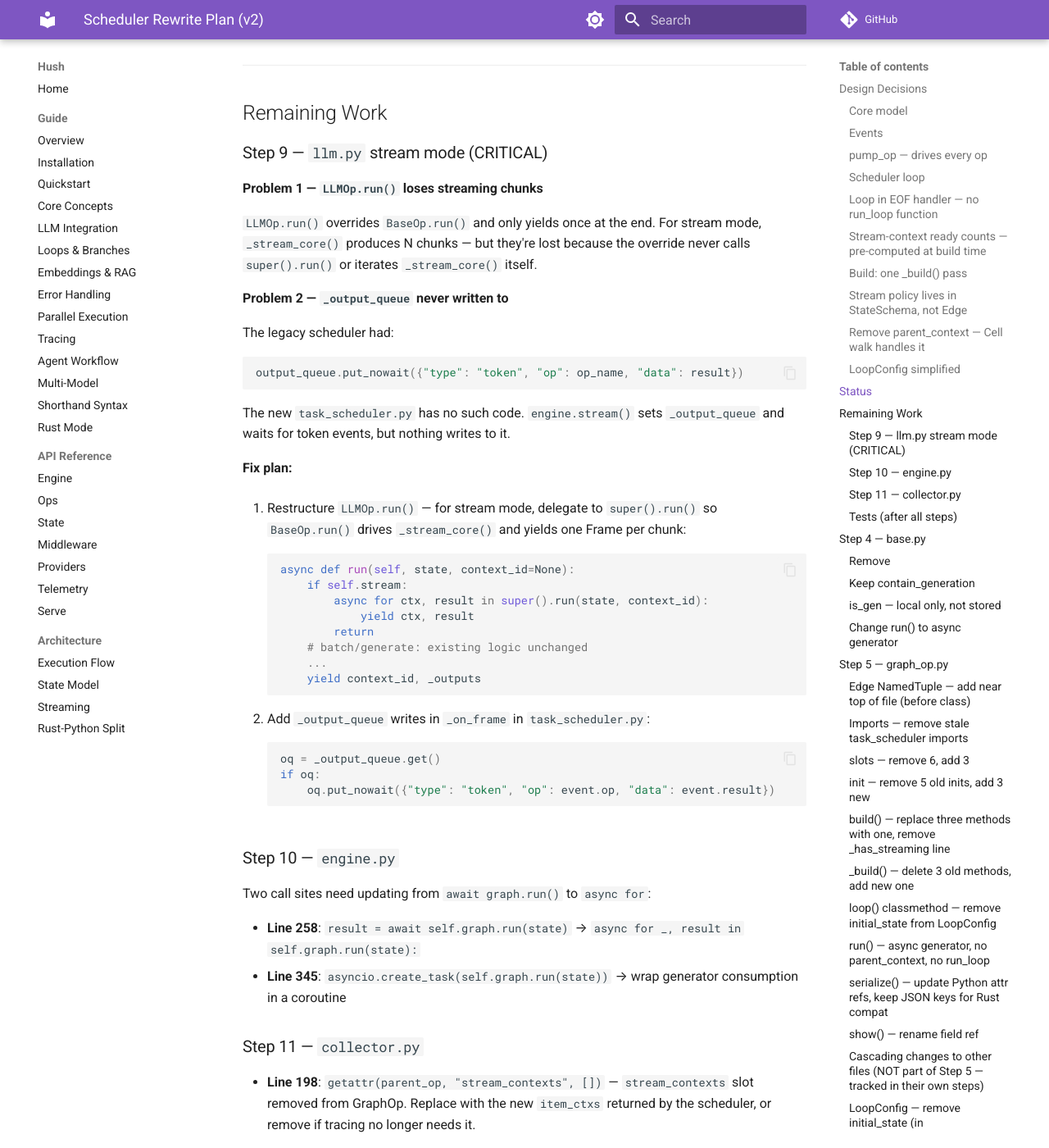
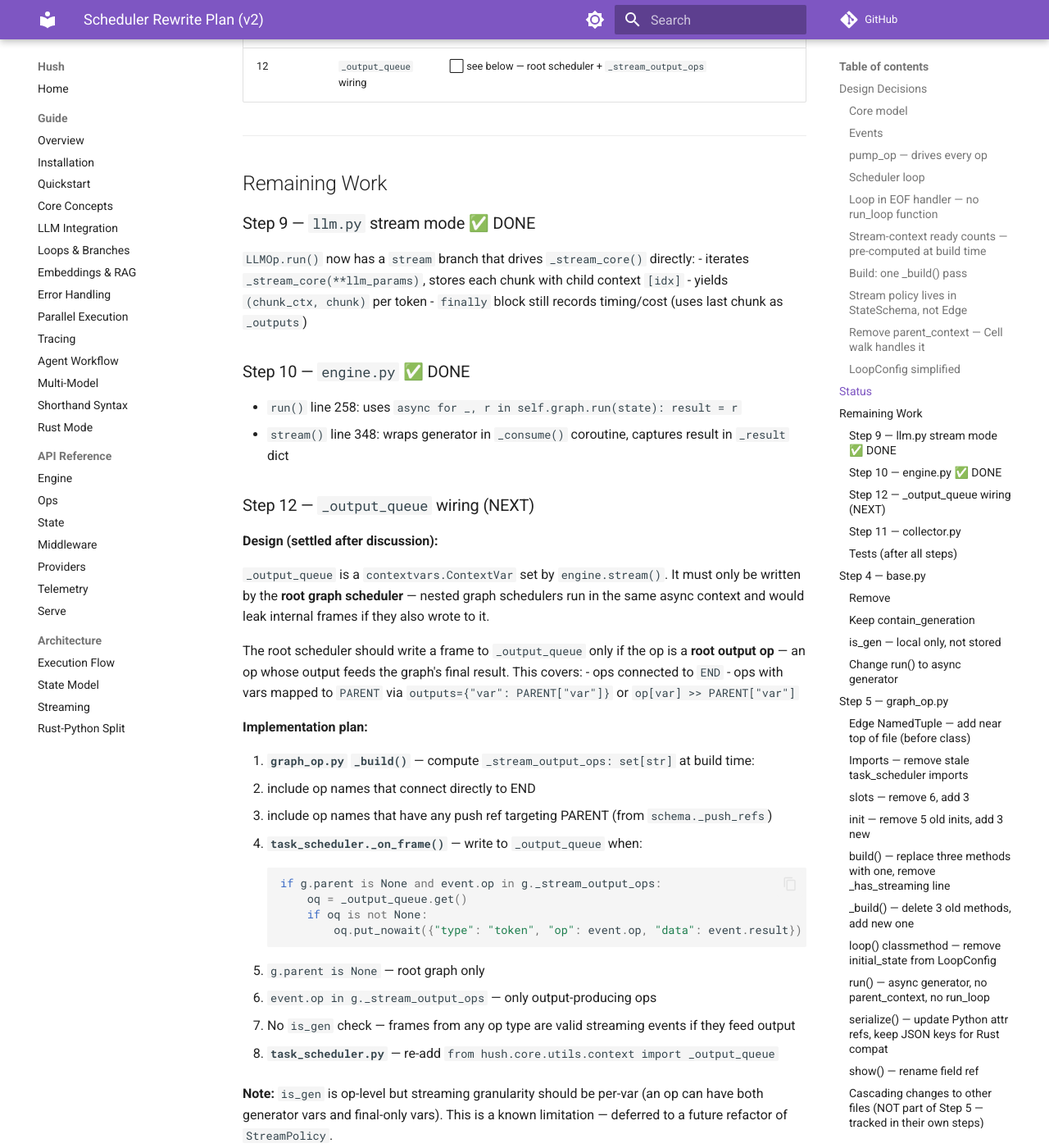
Before and after one commit to batman1m2001-cyber/Operonx, an MkDocs documentation site: the page built from docs/architecture/scheduler-rewrite.md, in a window 1280 px wide and 1400 px high, scrolled down 4593 px. Shown: the whole window at 82% size. Built offline with MkDocs 1.6.1 and Material for MkDocs 9.7.7, drawn with Linux system fonts in a browser that asks for light colours; comment, search, counter and statistics services are not loaded; some of the changed text lies outside the part shown.

Commit message:
refactor: scheduler Steps 9-10 + _output_queue design plan
- engine.py: run() uses async-for; stream() wraps generator in _consume() coroutine
- llm.py: stream branch drives _stream_core() directly, yields per-chunk frames
- task_scheduler.py: removed unused _output_queue import (reverted premature write)
- scheduler-rewrite.md: mark Steps 9-10 done, add Step 12 _output_queue wiring plan
  (root scheduler only, _stream_output_ops set, no is_gen filter)

````diff
--- a/docs/architecture/scheduler-rewrite.md
+++ b/docs/architecture/scheduler-rewrite.md
@@ -187,59 +187,62 @@ class LoopConfig:
 | 6 | `task_scheduler.py` | ✅ done — full rewrite: Frame/EOF model, `_Scheduler`, dispatch/pump/on_frame/route/on_eof |
 | 7 | `func_op.py` | ✅ done — async-gen `run()`, `parent_context` removed |
 | 8 | `branch_op.py` | ✅ done — `__branch_target__` injected in `_create_core_function()`, no `run()` override needed |
-| 9 | `llm.py` | 🔶 partial — `parent_context` removed, `yield` added; stream mode broken (see below) |
-| 10 | `engine.py` | ⬜ two call sites need `async for` update |
+| 9 | `llm.py` | ✅ done — stream branch drives `_stream_core()` directly, yields per-chunk frames |
+| 10 | `engine.py` | ✅ done — `run()` uses `async for`; `stream()` wraps generator in `_consume()` coroutine |
 | 11 | `collector.py` | ⬜ line 198: `stream_contexts` ref removed from GraphOp, needs fix |
+| 12 | `_output_queue` wiring | ⬜ see below — root scheduler + `_stream_output_ops` |
 
 ---
 
 ## Remaining Work
 
-### Step 9 — `llm.py` stream mode (CRITICAL)
+### Step 9 — `llm.py` stream mode ✅ DONE
 
-**Problem 1 — `LLMOp.run()` loses streaming chunks**
+`LLMOp.run()` now has a `stream` branch that drives `_stream_core()` directly:
+- iterates `_stream_core(**llm_params)`, stores each chunk with child context `[idx]`
+- yields `(chunk_ctx, chunk)` per token
+- `finally` block still records timing/cost (uses last chunk as `_outputs`)
 
-`LLMOp.run()` overrides `BaseOp.run()` and only yields once at the end. For stream mode,
-`_stream_core()` produces N chunks — but they're lost because the override never calls
-`super().run()` or iterates `_stream_core()` itself.
+### Step 10 — `engine.py` ✅ DONE
 
-**Problem 2 — `_output_queue` never written to**
+- `run()` line 258: uses `async for _, r in self.graph.run(state): result = r`
+- `stream()` line 348: wraps generator in `_consume()` coroutine, captures result in `_result` dict
 
-The legacy scheduler had:
-```python
-output_queue.put_nowait({"type": "token", "op": op_name, "data": result})
-```
-The new `task_scheduler.py` has no such code. `engine.stream()` sets `_output_queue`
-and waits for token events, but nothing writes to it.
+### Step 12 — `_output_queue` wiring (NEXT)
 
-**Fix plan:**
+**Design (settled after discussion):**
 
-1. Restructure `LLMOp.run()` — for stream mode, delegate to `super().run()` so
-   `BaseOp.run()` drives `_stream_core()` and yields one Frame per chunk:
+`_output_queue` is a `contextvars.ContextVar` set by `engine.stream()`. It must only be
+written by the **root graph scheduler** — nested graph schedulers run in the same async
+context and would leak internal frames if they also wrote to it.
+
+The root scheduler should write a frame to `_output_queue` only if the op is a
+**root output op** — an op whose output feeds the graph's final result. This covers:
+- ops connected to `END`
+- ops with vars mapped to `PARENT` via `outputs={"var": PARENT["var"]}` or `op[var] >> PARENT["var"]`
+
+**Implementation plan:**
+
+1. **`graph_op.py` `_build()`** — compute `_stream_output_ops: set[str]` at build time:
+   - include op names that connect directly to END
+   - include op names that have any push ref targeting PARENT (from `schema._push_refs`)
+
+2. **`task_scheduler._on_frame()`** — write to `_output_queue` when:
    ```python
-   async def run(self, state, context_id=None):
-       if self.stream:
-           async for ctx, result in super().run(state, context_id):
-               yield ctx, result
-           return
-       # batch/generate: existing logic unchanged
-       ...
-       yield context_id, _outputs
+   if g.parent is None and event.op in g._stream_output_ops:
+       oq = _output_queue.get()
+       if oq is not None:
+           oq.put_nowait({"type": "token", "op": event.op, "data": event.result})
    ```
+   - `g.parent is None` — root graph only
+   - `event.op in g._stream_output_ops` — only output-producing ops
+   - No `is_gen` check — frames from any op type are valid streaming events if they feed output
 
-2. Add `_output_queue` writes in `_on_frame` in `task_scheduler.py`:
-   ```python
-   oq = _output_queue.get()
-   if oq:
-       oq.put_nowait({"type": "token", "op": event.op, "data": event.result})
-   ```
+3. **`task_scheduler.py`** — re-add `from hush.core.utils.context import _output_queue`
 
-### Step 10 — `engine.py`
-
-Two call sites need updating from `await graph.run()` to `async for`:
-
-- **Line 258**: `result = await self.graph.run(state)` → `async for _, result in self.graph.run(state):`
-- **Line 345**: `asyncio.create_task(self.graph.run(state))` → wrap generator consumption in a coroutine
+**Note:** `is_gen` is op-level but streaming granularity should be per-var (an op can have
+both generator vars and final-only vars). This is a known limitation — deferred to a
+future refactor of `StreamPolicy`.
 
 ### Step 11 — `collector.py`
 
````
Also changed, not shown: 3 other files.
